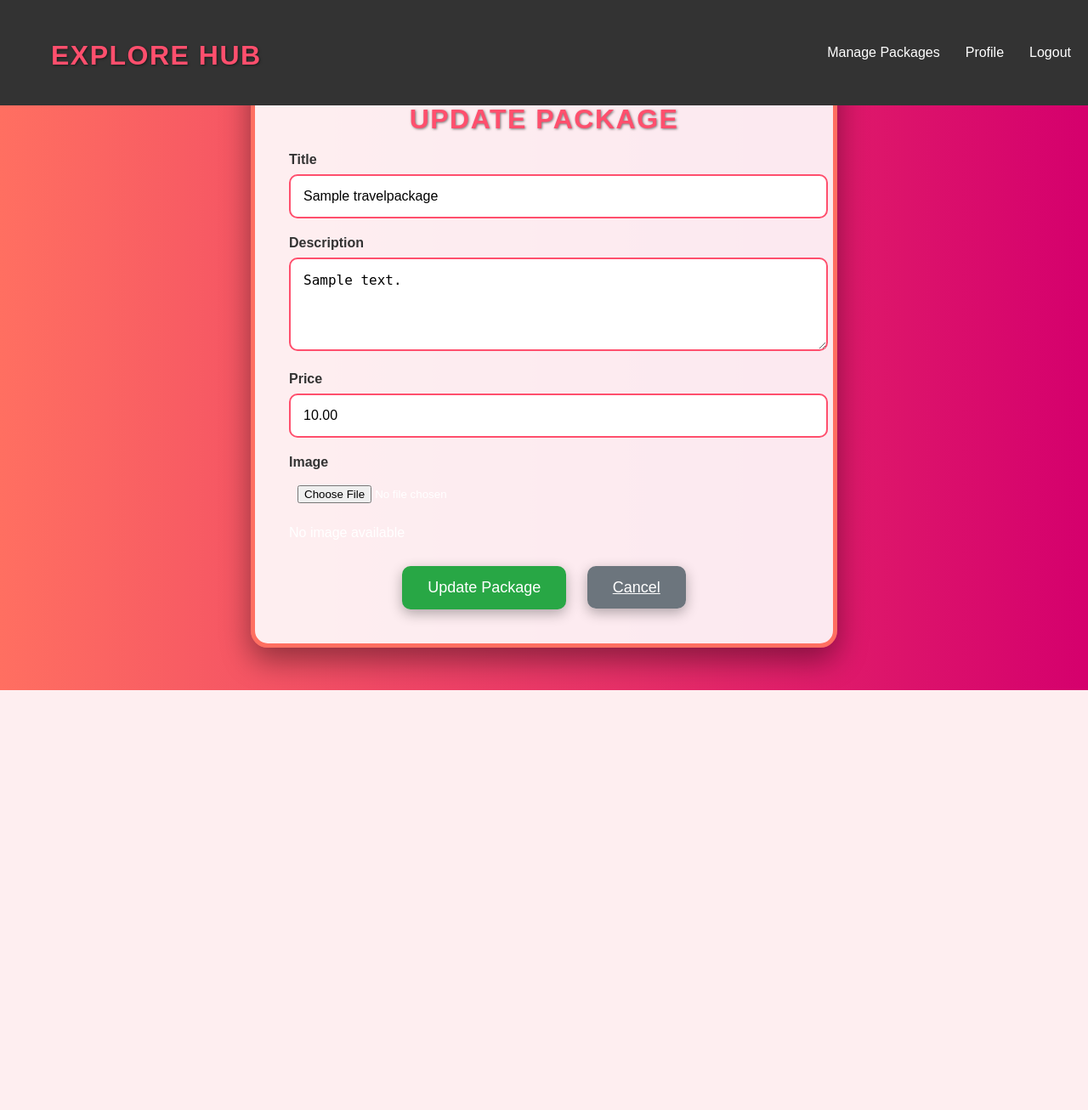
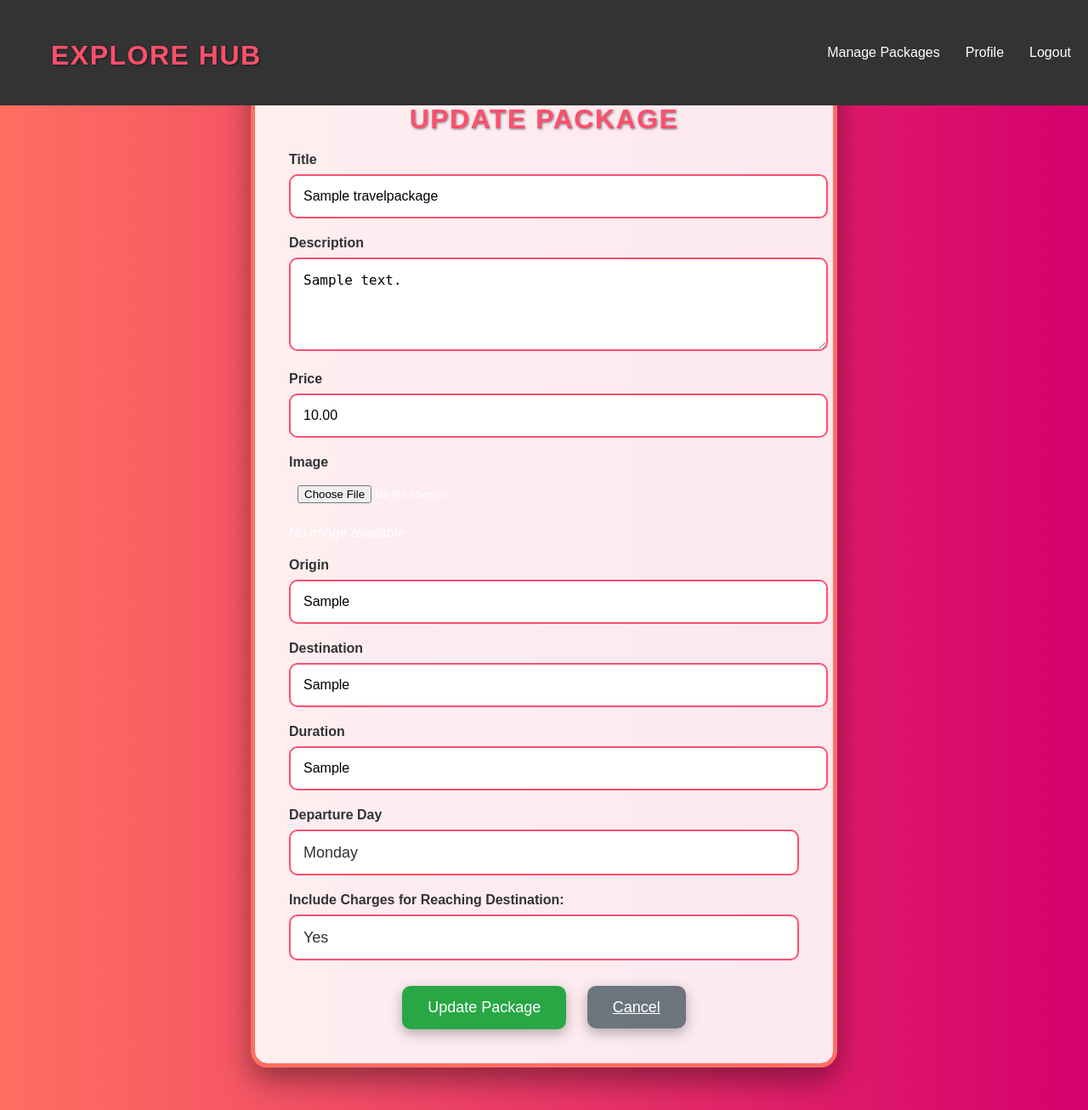
Before and after one commit to kiran-kurian/Explore_Hub, a Django app: page /updatepackage/1/ in a window 1280 px wide. Shown: the whole page at 85% size. Before the commit the page ends 812 px from the top, so only its background shows below. Run offline with Django 5.2, Linux system fonts and the light colour scheme; tables that the repository leaves empty hold one stand-in row (values such as "Sample post"); parts of the project's set-up code (start-up, migrations or seed data) failed here and were passed over.

Commit message:
Package Updation

```diff
--- a/Explore_Hub/explore_app/views.py
+++ b/Explore_Hub/explore_app/views.py
@@ -199,7 +199,7 @@ def ta_home(request):
             return render(request, "login.html", {
                 "message": "Approval pending"
             })
-        packages = TravelPackage.objects.filter(agency_id=agency)
+        packages = TravelPackage.objects.filter(agency_id=agency).prefetch_related('package_images')
     except TravelAgency.DoesNotExist:
         return redirect('register')
     return render(request, 'ta_home.html', {'agency': agency, 'packages': packages})
@@ -219,6 +219,9 @@ def add_package(request):
             title = request.POST.get('title')
             description = request.POST.get('description')
             price = request.POST.get('price')
+            if package.price <= 0:
+                messages.error(request, 'Price must be greater than 0.')
+                return render(request, 'add_package.html')
             duration = request.POST.get('duration')
             origin = request.POST.get('origin')
             destination = request.POST.get('destination')
@@ -257,22 +260,36 @@ def add_package(request):
 #to update package by the travel agency
 def update_package(request, package_id):
     package = get_object_or_404(TravelPackage, pk=package_id)
+
     if request.method == 'POST':
         try:
-            # Update package attributes
             package.title = request.POST.get('title', package.title)
             package.description = request.POST.get('description', package.description)
-            package.price = request.POST.get('price', package.price)
+            package.price = float(request.POST.get('price', package.price))
+            if package.price <= 0:
+                messages.error(request, 'Price must be greater than 0.')
+                return render(request, 'update_package.html', {'package': package})
+            package.origin = request.POST.get('origin', package.origin)
+            package.destination = request.POST.get('destination', package.destination)
+            package.duration = request.POST.get('number_of_days', package.duration)
+            package.departure_day = request.POST.get('departure_day', package.departure_day)
 
-            # Handle image file upload
-            if 'image' in request.FILES:
-                package.image = request.FILES['image']
+            # Set includes_charges based on dropdown selection
+            includes_charges_value = request.POST.get('includes_charges') == 'True'
+            package.include_charges = includes_charges_value
+
+            # Handle image file uploads
+            if 'images' in request.FILES:
+                for image in request.FILES.getlist('images'):
+                    new_image = PackageImage(travel_package=package, image=image)
+                    new_image.save()
 
             package.save()
             messages.success(request, 'Package updated successfully!')
             return redirect('tahome')
-        except:
-            messages.error(request, f'An error occurred')
+        except Exception as e:
+            messages.error(request, f'An error occurred: {e}')
+
     return render(request, 'update_package.html', {'package': package})
 
 #to delete package by the travel agency
--- a/Explore_Hub/templates/packages.html
+++ b/Explore_Hub/templates/packages.html
@@ -33,7 +33,7 @@
                 <p>Origin: {{ package.origin }}</p>
                 <p>Destination: {{ package.destination }}</p>
                 <p>Departure Day: {{ package.departure_day }}</p>
-                <p>Includes Travel Charges: {{ package.travel_charges_included|yesno:"Yes,No" }}</p>
+                <p>Includes Travel Charges: {{ package.charge_included|yesno:"Yes,No" }}</p>
                 <a href="{% url 'package_detail' package.package_id %}" class='btn_book'>View Details</a>
             </div>
         {% empty %}
--- a/Explore_Hub/templates/update_package.html
+++ b/Explore_Hub/templates/update_package.html
@@ -29,11 +29,48 @@
             <div class="form-group">
                 <label for="image">Image</label>
                 <input type="file" id="image" name="image" class="form-control" accept="image/*">
-                {% if package.image %}
-                    <img src="{{ package.image.url }}" alt="{{ package.title }}" style="max-width: 200px; height: auto; margin-top: 10px;">
+                {% if package.package_image %}
+                    <img src="{{ package.package_image.url }}" alt="{{ package.title }}" style="max-width: 200px; height: auto; margin-top: 10px;">
                 {% else %}
                     <p>No image available</p>
                 {% endif %}
+            </div>
+
+            <div class="form-group">
+                <label for="origin">Origin</label>
+                <input type="text" id="origin" name="origin" class="form-control" value="{{ package.origin }}" required>
+            </div>
+
+            <div class="form-group">
+                <label for="destination">Destination</label>
+                <input type="text" id="destination" name="destination" class="form-control" value="{{ package.destination }}" required>
+            </div>
+
+            <div class="form-group">
+                <label for="number_of_days">Duration</label>
+                <input type="text" id="duration" name="duration" class="form-control" value="{{ package.duration }}" required>
+            </div>
+
+            <div class="form-group">
+                <label for="departure_day">Departure Day</label>
+                <select id="departure_day" name="departure_day" class="form-control" required>
+                    <option value="Monday" {% if package.departure_day == 'Monday' %}selected{% endif %}>Monday</option>
+                    <option value="Tuesday" {% if package.departure_day == 'Tuesday' %}selected{% endif %}>Tuesday</option>
+                    <option value="Wednesday" {% if package.departure_day == 'Wednesday' %}selected{% endif %}>Wednesday</option>
+                    <option value="Thursday" {% if package.departure_day == 'Thursday' %}selected{% endif %}>Thursday</option>
+                    <option value="Friday" {% if package.departure_day == 'Friday' %}selected{% endif %}>Friday</option>
+                    <option value="Saturday" {% if package.departure_day == 'Saturday' %}selected{% endif %}>Saturday</option>
+                    <option value="Sunday" {% if package.departure_day == 'Sunday' %}selected{% endif %}>Sunday</option>
+                    <option value="Everyday" {% if package.departure_day == 'Everyday' %}selected{% endif %}>Everyday</option>
+                </select>
+            </div>
+
+            <div class="form-group">
+                <label for="includes_charges">Include Charges for Reaching Destination:</label>
+                <select id="includes_charges" name="includes_charges" class="form-control" required>
+                    <option value="True" {% if package.include_charges %}selected{% endif %}>Yes</option>
+                    <option value="False" {% if not package.include_charges %}selected{% endif %}>No</option>
+                </select>
             </div>
 
             <div class="form-buttons">
```
Also changed, not shown: Explore_Hub/templates/ta_home.html (+6 -6 lines).
